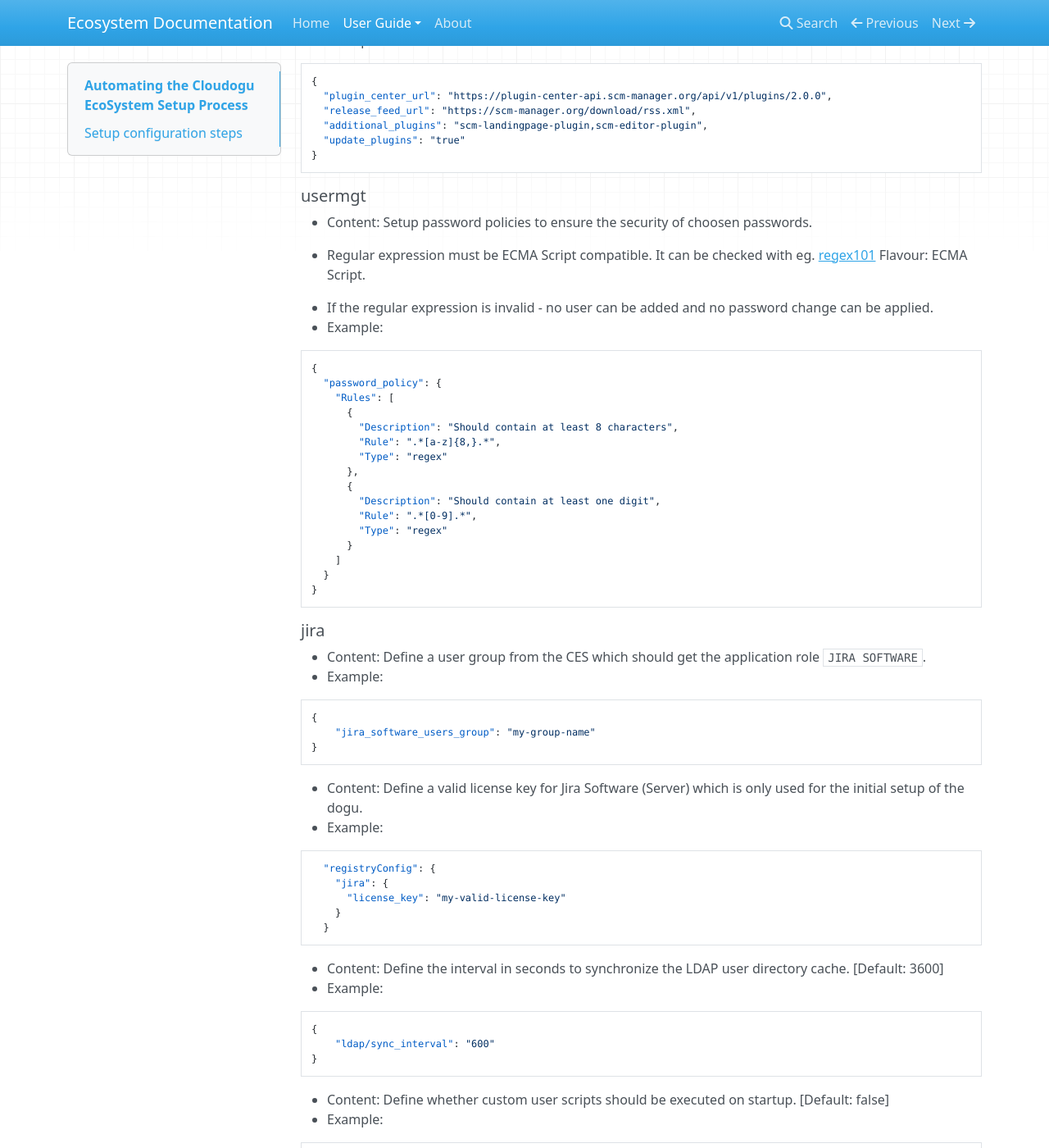
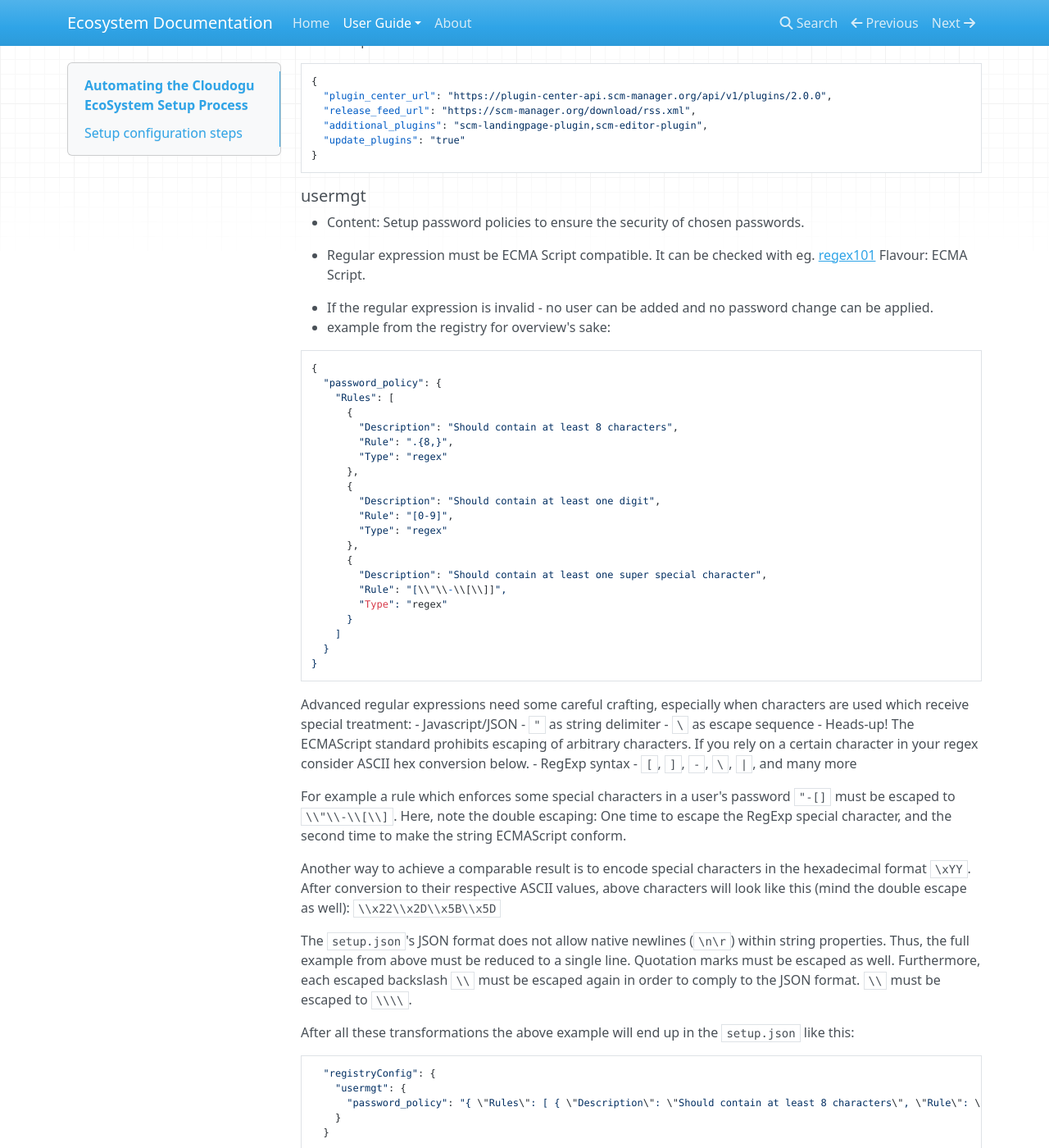
Before and after one commit to cloudogu/ecosystem, an MkDocs documentation site: the page built from docs/docs/user-guide/setup-json.md, in a window 1280 px wide and 1400 px high, scrolled down 17304 px. Shown: the whole window at 82% size. Built offline with MkDocs 1.6.1, drawn with Linux system fonts in a browser that asks for light colours; nearby versions of some CDN libraries; old or Windows-style settings are respelled for this version of MkDocs.

Commit message:
#21620 Document gotchas in usermgt's password policy encoding

````diff
--- a/docs/docs/user-guide/setup-json.md
+++ b/docs/docs/user-guide/setup-json.md
@@ -817,28 +817,57 @@ Note: The docker service has to be restarted to apply the proxy to docker.
 }
 ```
 ##### usermgt
-* Content: Setup password policies to ensure the security of choosen passwords.
+* Content: Setup password policies to ensure the security of chosen passwords.
 
 - Regular expression must be ECMA Script compatible. It can be checked with eg. [regex101](https://regex101.com/) Flavour: ECMA Script.
 - If the regular expression is invalid - no user can be added and no password change can be applied.
-- Example:
+- example from the registry for overview's sake:
 ```
 {
   "password_policy": {
     "Rules": [
       {
         "Description": "Should contain at least 8 characters",
-        "Rule": ".*[a-z]{8,}.*",
+        "Rule": ".{8,}",
         "Type": "regex"
       },
       {
         "Description": "Should contain at least one digit",
-        "Rule": ".*[0-9].*",
+        "Rule": "[0-9]",
+        "Type": "regex"
+      },
+      {
+        "Description": "Should contain at least one super special character",
+        "Rule": "[\\"\\-\\[\\]]",
         "Type": "regex"
       }
     ]
   }
 }
+```
+
+Advanced regular expressions need some careful crafting, especially when characters are used which receive special treatment:
+- Javascript/JSON
+   - `"` as string delimiter
+   - `\` as escape sequence
+      - Heads-up! The ECMAScript standard prohibits escaping of arbitrary characters. If you rely on a certain character in your regex consider ASCII hex conversion below.
+- RegExp syntax
+   - `[`, `]`, `-`, `\`, `|`, and many more
+
+For example a rule which enforces some special characters in a user's password `"-[]` must be escaped to `\\"\\-\\[\\]`. Here, note the double escaping: One time to escape the RegExp special character, and the second time to make the string ECMAScript conform.
+
+Another way to achieve a comparable result is to encode special characters in the hexadecimal format `\xYY`. After conversion to their respective ASCII values, above characters will look like this (mind the double escape as well): `\\x22\\x2D\\x5B\\x5D`
+
+The `setup.json`'s JSON format does not allow native newlines (`\n\r`) within string properties. Thus, the full example from above must be reduced to a single line. Quotation marks must be escaped as well. Furthermore, each escaped backslash `\\` must be escaped again in order to comply to the JSON format. `\\` must be escaped to `\\\\`.
+
+After all these transformations the above example will end up in the `setup.json` like this:
+
+```
+  "registryConfig": {
+    "usermgt": {
+      "password_policy": "{ \"Rules\": [ { \"Description\": \"Should contain at least 8 characters\", \"Rule\": \".{8,}\", \"Type\": \"regex\" }, { \"Description\": \"Should contain at least one digit\", \"Rule\": \"[0-9]\", \"Type\": \"regex\" }, { \"Description\": \"Should contain at least one super special character\", \"Rule\": \"[\\\\"\\\\-\\\\[\\\\]]\", \"Type\": \"regex\" } ] }"
+    }
+  }
 ```
 
 ##### jira
````
Also changed, not shown: docs/docs/user-guide/setup-json_de.md (+33 -6 lines).
